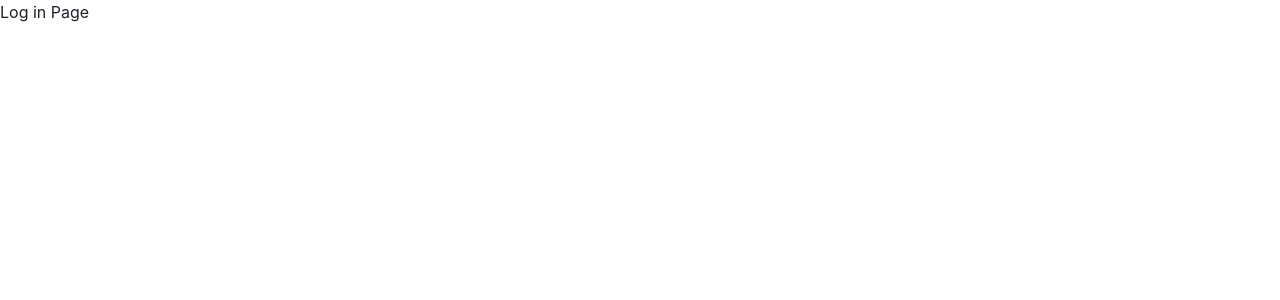
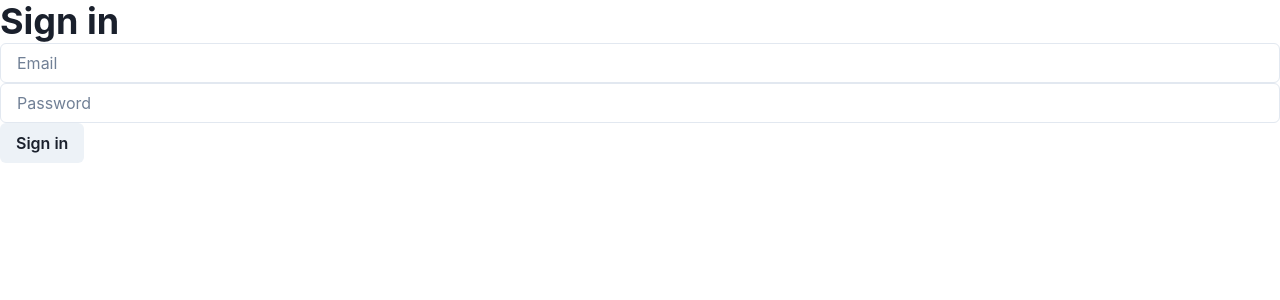
Before and after one commit to jksingh1504/Orbitz-Clone, a React (Create React App) app in the folder orbitz_clone/: page /login in a window 1280 px wide. Shown: the top 300 px of the page. Built offline with nearby package versions, Linux system fonts and the light colour scheme.

Commit message:
update login

```diff
--- a/orbitz_clone/src/Pages/Login/Login.jsx
+++ b/orbitz_clone/src/Pages/Login/Login.jsx
@@ -1,7 +1,99 @@
+import { Box, Button, Heading, Input, Text } from "@chakra-ui/react";
+import { useEffect, useState } from "react";
 
 
 export const Login = () => {
-    return(
-        <div>Log in Page</div>
-    )
+    const initialState = { email: "", password: "" };
+    const [formValues, setFormvalues] = useState(initialState);
+    const [formErrors, setFormErrors] = useState({});
+    const [isSubmit,setIsSubmit] = useState(false);
+
+    const handleChange = (e) => {
+      const { name, value } = e.target;
+      setFormvalues({ ...formValues, [name]: value });
+    };
+
+    const handleSubmit = (e) => {
+      e.preventDefault();
+      setFormErrors(validate(formValues));
+      setIsSubmit(true);
+    }
+
+    useEffect(() => {
+      if(Object.keys(formErrors).length ===0 && isSubmit){
+        console.log(formValues)
+      }
+    });
+
+    const validate = (values) => {
+      const errors = {};
+      const regex = /^[^\s@]+@[^\s@]+\.[^\s@]{2,}$/i;
+      if(!values.email){
+        errors.email = "Enter an email address"
+      }
+      else if(!regex.test(values.email)){
+        errors.email = "Enter a valid email address"
+      }
+      if(!values.password){
+        errors.password = "Enter a password"
+      }
+      else if(values.password.length < 4){
+        errors.password = "password must be more than 4 charcters"
+      }
+      else if(values.password.length > 10){
+        errors.password = "password cannot exceed more than 10 charcters"
+      }
+      return errors
+    }
+    return (
+      <div>
+        <Box>
+          <form  onSubmit={handleSubmit}>
+            <Heading>Sign in</Heading>
+            <Input type="text"
+                 name="Email address"
+                 placeholder="Email"
+                 value={formValues.email}
+                 onChange={handleChange}/>
+                 <Text>{formErrors.email}</Text>
+            <Input type="text"
+                 name="password"
+                 placeholder="Password"
+                 value={formValues.password}
+                 onChange={handleChange}/>
+                 <Text>{formErrors.password}</Text>
+                 <Button>Sign in</Button>
+          </form>
+        </Box>
+      </div>
+    );
 }
+
+
+// <form onSubmit={handleSubmit}>
+//           <h1>Sign in</h1>
+//           <div></div>
+//           <div>
+//             <div>
+//               <input
+//                 type="text"
+//                 name="Email address"
+//                 placeholder="Email"
+//                 value={formValues.email}
+//                 onChange={handleChange}
+//               />
+//             </div>
+//             <p>{formErrors.email}</p>
+//             <div>
+//               <input
+//                 type="text"
+//                 name="password"
+//                 placeholder="Password"
+//                 value={formValues.password}
+//                 onChange={handleChange}
+//               />
+//             </div>
+//             <p>{formErrors.password}</p>
+//             <button>Submit</button>
+//           </div>
+//         </form>
```
